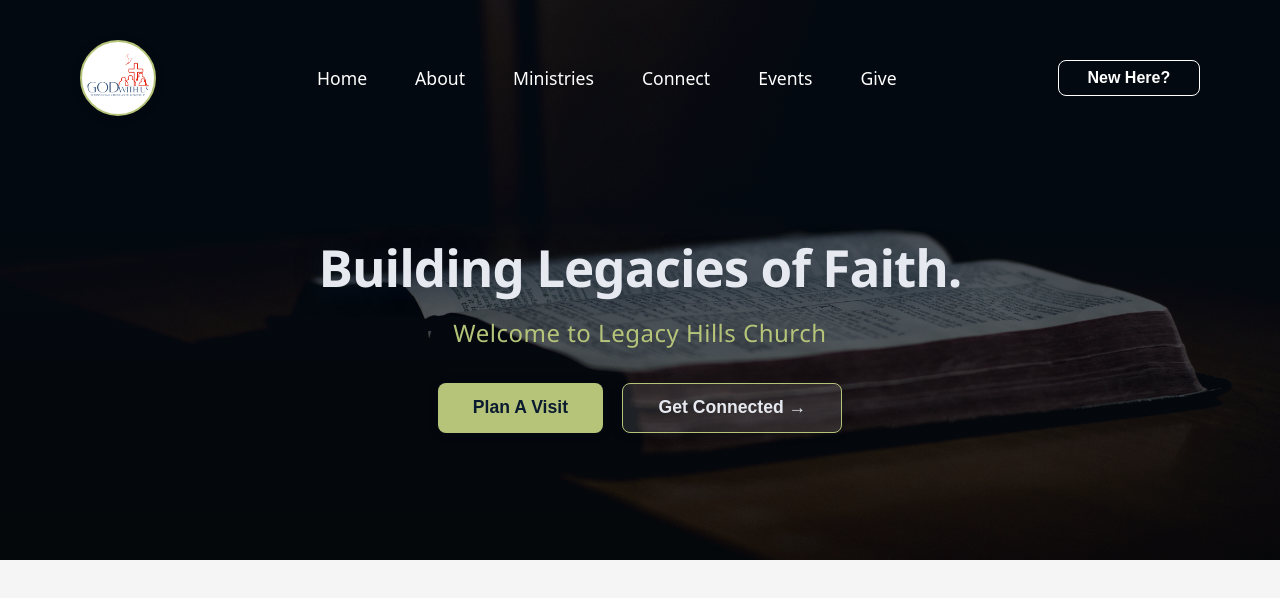
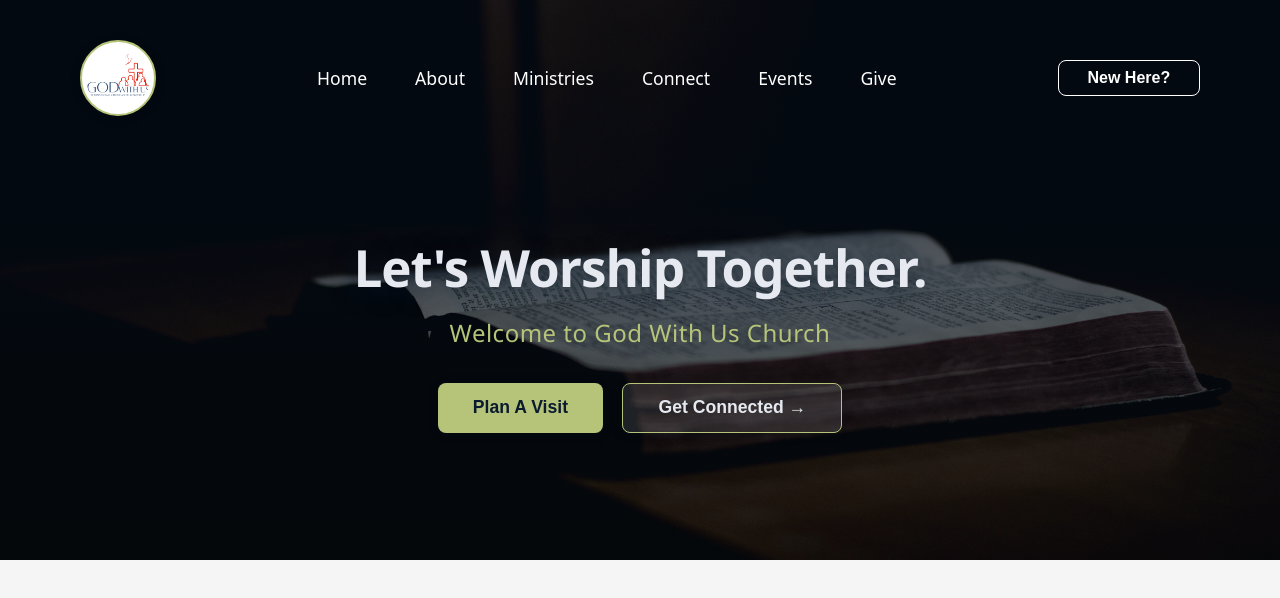
Before and after one commit to gabo05555/gwuchurch, a React (Vite) app: page / in a window 1280 px wide. Shown: the top 598 px of the page. Built offline with nearby package versions, Linux system fonts and the light colour scheme.

Commit message:
changed landing page title

```diff
--- a/src/App.jsx
+++ b/src/App.jsx
@@ -16,8 +16,8 @@ function App() {
         />
         <div className="landing-hero__overlay" />
         <div className="landing-hero__content">
-          <h1 className="landing-hero__title">Building Legacies of Faith.</h1>
-          <p className="landing-hero__subtitle">Welcome to Legacy Hills Church</p>
+          <h1 className="landing-hero__title">Let's Worship Together.</h1>
+          <p className="landing-hero__subtitle">Welcome to God With Us Church</p>
           <div className="landing-hero__actions">
             <button className="landing-hero__btn">Plan A Visit</button>
             <button className="landing-hero__btn secondary">Get Connected →</button>
```
